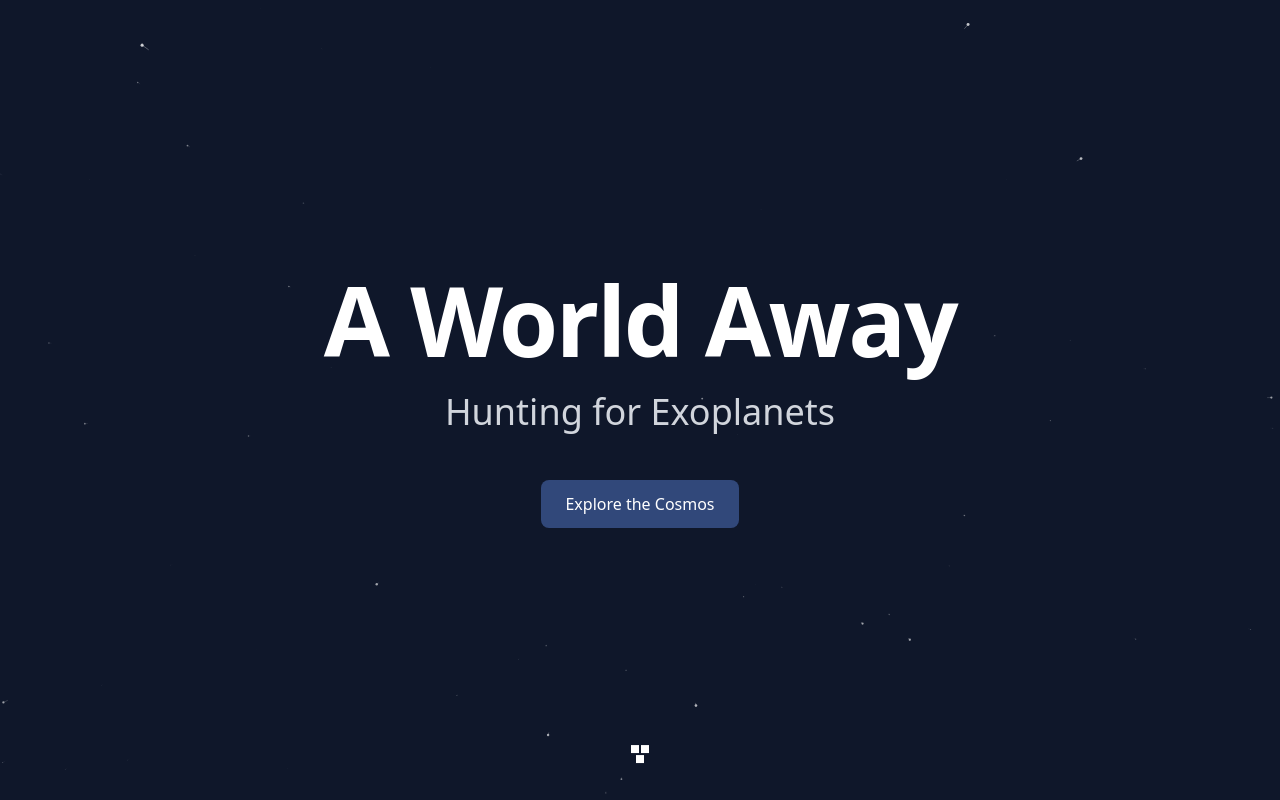
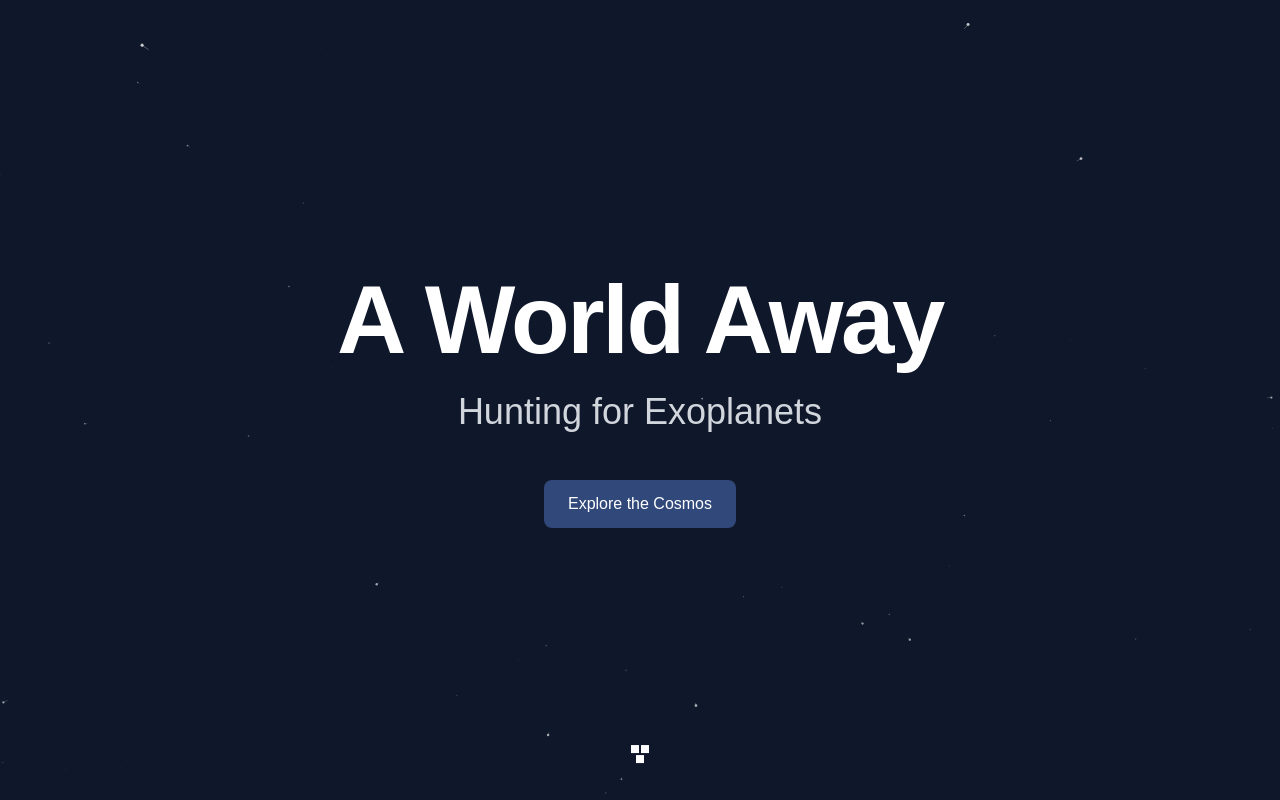
Before and after one commit to myrmlbst/NASA-SpaceApps-Hackathon, a React (Vite) app in the folder frontend/: page / in a window 1280 px wide. Shown: the top 800 px of the page. Built offline with nearby package versions, Linux system fonts and the light colour scheme.

Commit message:
font update as per peter's request

```diff
--- a/frontend/package.json
+++ b/frontend/package.json
@@ -10,6 +10,7 @@
     "preview": "vite preview"
   },
   "dependencies": {
+    "@fontsource/exo-2": "^5.2.8",
     "@tailwindcss/vite": "^4.1.13",
     "clsx": "^2.1.1",
     "react": "^19.1.1",
--- a/frontend/src/App.css
+++ b/frontend/src/App.css
@@ -1,7 +1,13 @@
 @import "tailwindcss";
+@import '@fontsource/exo-2';
 
 @theme {
     --color-test: #31487a; /* #435c94; */
     --color-text-test: var(--color-test);
     --color-test-500: var(--color-test);
 }
+
+/* Apply Exo 2 font to the entire application */
+html, body, #root {
+    font-family: 'Exo 2', sans-serif;
+}
--- /dev/null
+++ b/frontend/tailwind.config.js
@@ -0,0 +1,15 @@
+/** @type {import('tailwindcss').Config} */
+export default {
+  content: [
+    "./index.html",
+    "./src/**/*.{js,ts,jsx,tsx}",
+  ],
+  theme: {
+    extend: {
+      fontFamily: {
+        sans: ['Exo 2', 'sans-serif'],
+      },
+    },
+  },
+  plugins: [],
+}
```
Also changed, not shown: 1 other file (tests, documents, lock files or other folders).
